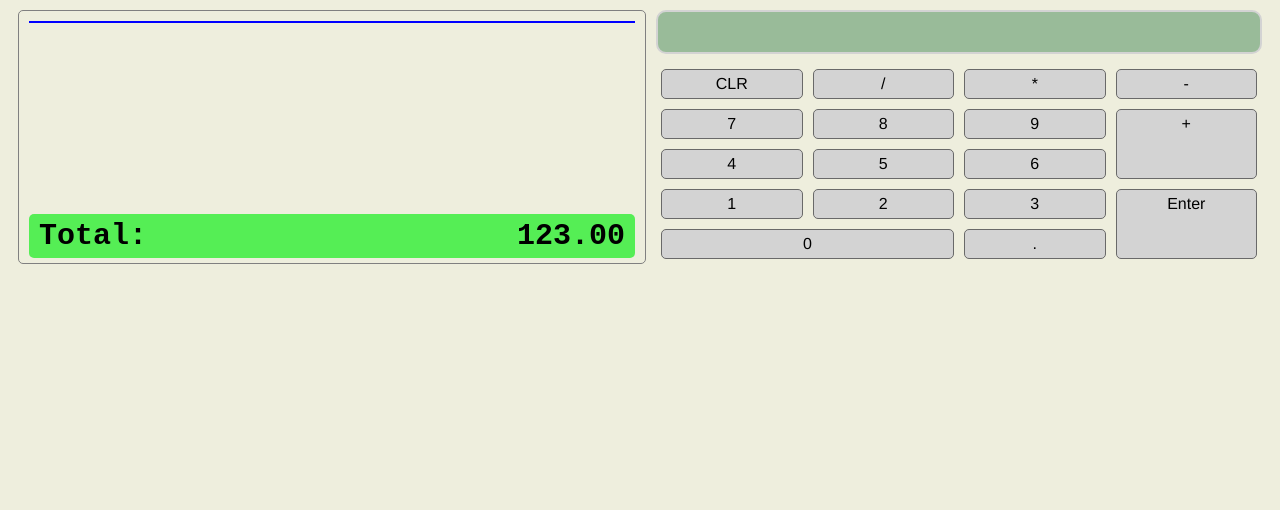
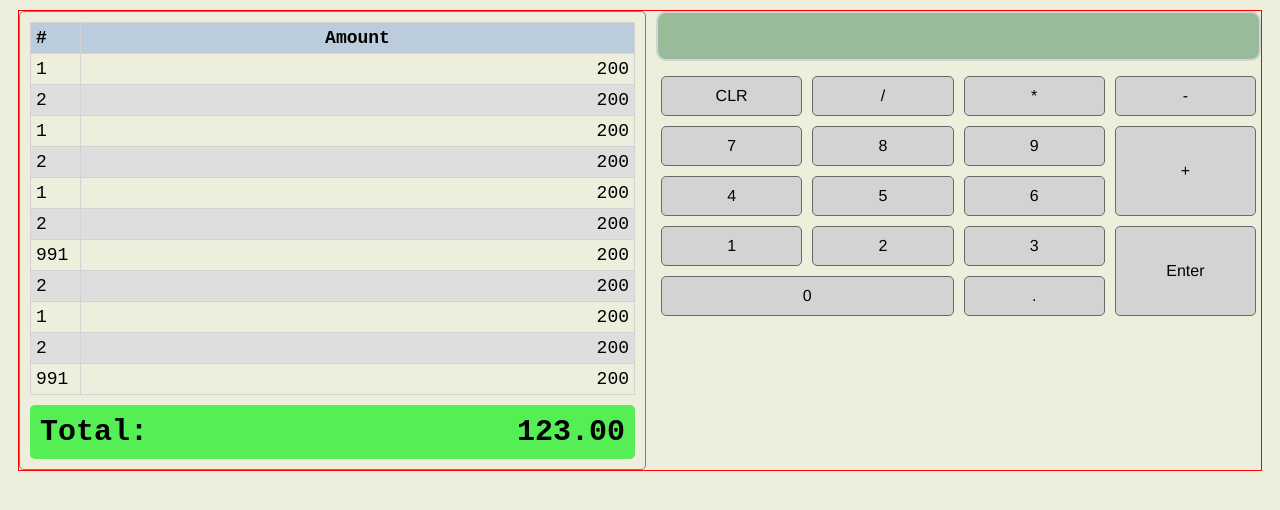
Before and after one commit to raymond-ong/AddingMachine, a plain HTML site: page index.html in a window 1280 px wide. Drawn offline with Linux system fonts and the light colour scheme.

Commit message:
Table Skeleton

```diff
--- a/index.css
+++ b/index.css
@@ -1,17 +1,28 @@
+html {
+  box-sizing: border-box;
+}
+*, *:before, *:after {
+  box-sizing: inherit;
+}
+
 body {
 	background-color: #eed;
 }
 
 #maincontainer {
-	border: 0px solid red;
+	border: 1px solid red;
 	margin: 10px;
 	display: flex;
 	font-family: sans-serif;
+    max-height: 100vh;
+    overflow: auto;
 }
 
 #adderContainer {
 	flex: 1;
 	min-width: 300px;
+	box-sizing: border-box;
+	max-height: 100%;
 }
 
 #inputContainer {
@@ -22,13 +33,13 @@ body {
 #inputScreen {
 	border: 2px solid lightgrey;
 	border-radius: 10px;
-	min-height: 30px;
 	text-align: right;
 	padding: 5px;
 	font-family: Courier New;
 	font-size: 30px;
 	font-weight: bold;
 	background-color: #9b9;
+	min-height: 50px;
 }
 
 #keyPad {
@@ -47,6 +58,12 @@ body {
 	text-align: center;
 	background-color: lightgrey;
 	cursor: pointer;
+	min-height: 40px;
+
+	display: flex;
+  	justify-content: center;
+  	align-content: center;
+  	flex-direction: column;
 }
 
 .keyNum:active {
@@ -80,26 +97,77 @@ body {
 	margin-right: 10px;
 	position: relative;
 	padding: 10px;
+	display: flex;
+	flex-direction: column;
 }
 
-#adderTotal {
+/*
 	position: absolute;
 	bottom: 5;
 	left: 10;
+*/
+
+#adderTotal {
+	margin-top: auto;
 	font-family: Courier New;
 	font-size: 30px;
 	font-weight: bold;
 	background-color: #5e5;
-	padding: 5px 10px 5px 10px;
+	padding: 10px;
 	border-radius: 5px;
-	width: calc(100% - 40px);
+	width: 100%;
 	display: flex;
 }
 
-#adderTable {
-	border: 1px solid blue;
-}
 
 #totalTxt {
 	margin-left: auto;
 }
+
+#tableContainer {
+	padding: 0px;
+}
+
+#tblAdder
+{
+	border-collapse: collapse;
+	font-family: Courier New;
+	font-size: 18px;
+	width: 100%;
+	border-radius: 5px;
+	margin-bottom: 10px;
+}
+
+#thNum {
+	width: 50px;
+	text-align: left;
+}
+
+#thAmount {
+	text-align: center;
+}
+
+.tblRow{
+
+}
+
+.tblRow td, .tblRow th{
+	border: 1px solid lightgrey;
+	padding: 5px;
+}
+
+.tblRow th{
+	background-color: #bcd;
+}
+
+.tdAmount {
+	text-align: right;
+}
+
+.tblRow:nth-child(even) {
+  background-color: #dedede;
+}
+
+.amtCell {
+	text-align: right;
+}
--- a/index.html
+++ b/index.html
@@ -8,7 +8,26 @@
 	<body onload="onLoad()">
 		<div id="maincontainer">
 			<div id="adderContainer">
-				<div id="adderTable">
+				<div id="tableContainer">
+					<table id="tblAdder">
+						<tr class="tblRow">
+							<th id="thNum">#</td>
+							<th id="thAmount">Amount</td>
+						</tr>
+						<tbody>
+							<tr  class="tblRow"><td>1</td><td class="amtCell">200</td></tr>
+							<tr  class="tblRow"><td>2</td><td class="amtCell">200</td></tr>
+							<tr  class="tblRow"><td>1</td><td class="amtCell">200</td></tr>
+							<tr  class="tblRow"><td>2</td><td class="amtCell">200</td></tr>
+							<tr  class="tblRow"><td>1</td><td class="amtCell">200</td></tr>
+							<tr  class="tblRow"><td>2</td><td class="amtCell">200</td></tr>
+							<tr  class="tblRow"><td>991</td><td class="amtCell">200</td></tr>
+							<tr  class="tblRow"><td>2</td><td class="amtCell">200</td></tr>
+							<tr  class="tblRow"><td>1</td><td class="amtCell">200</td></tr>
+							<tr  class="tblRow"><td>2</td><td class="amtCell">200</td></tr>
+							<tr  class="tblRow"><td>991</td><td class="amtCell">200</td></tr>
+						</tbody>
+					</table>
 				</div>
 				<div id="adderTotal">
 					<span>Total:</span>
```
